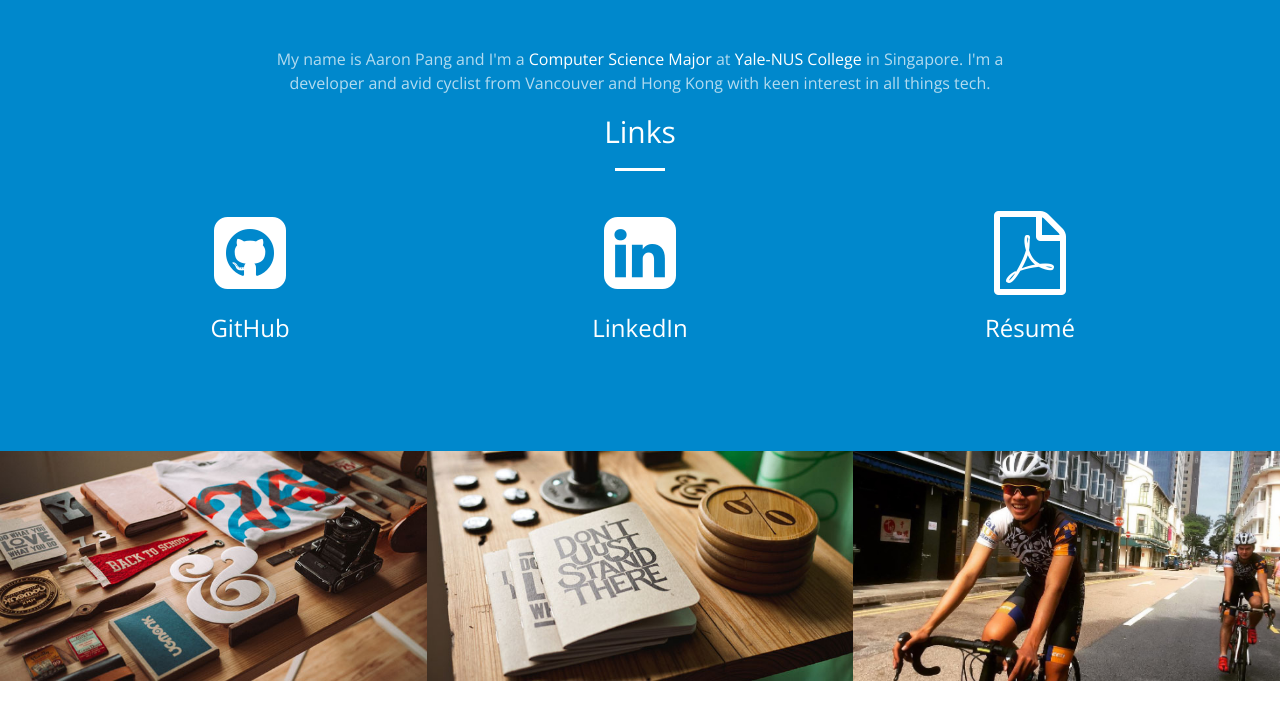
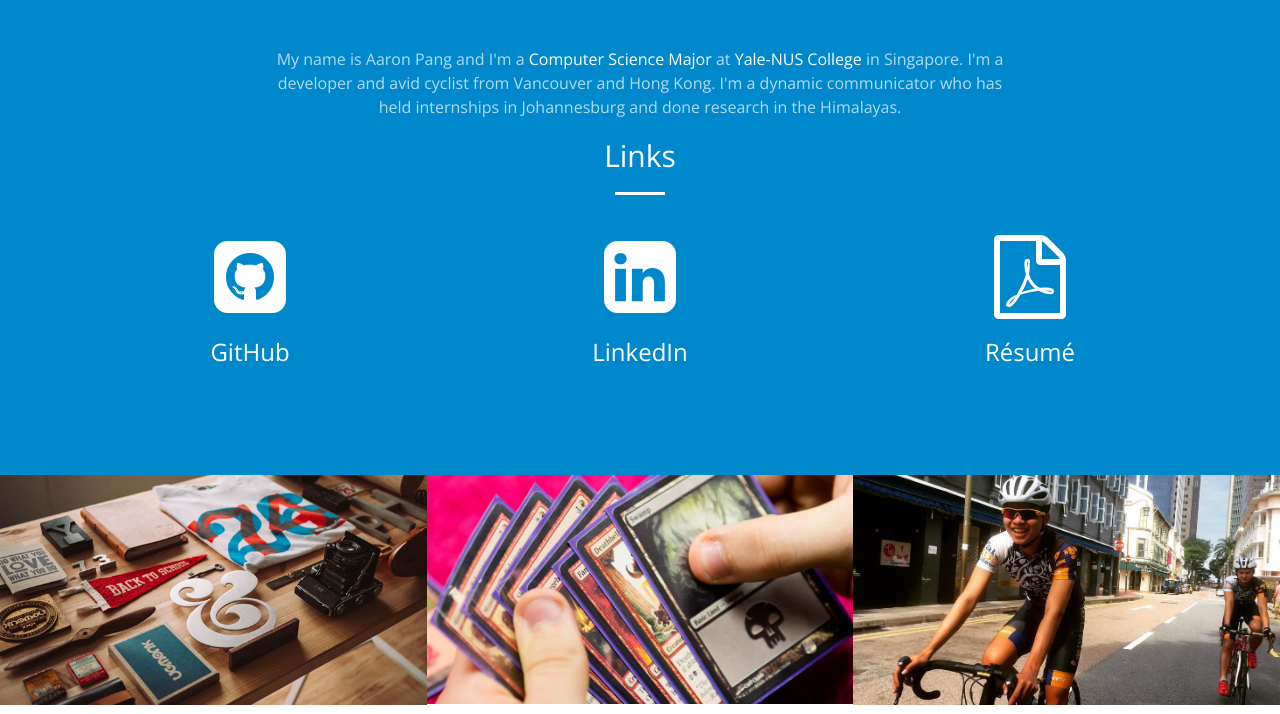
Before and after one commit to Airconaaron/Personal-Website, a website: page index.html in a window 1280 px wide. Shown: the part 1206-1920 px from the top of the page. Drawn offline with nearby package versions, Linux system fonts and the light colour scheme.

```diff
--- a/index.html
+++ b/index.html
@@ -98,7 +98,7 @@
                     <!-- add image from linkedin -->
                     <img src="img/profile_1.png" alt="profile" class="img-circle img-responsive img-centered profile-pic">
                     <p class="text-faded">My name is Aaron Pang and I'm a <a href="https://www.yale-nus.edu.sg/curriculum/majors/mathematical-computational-and-statistical-sciences/" title="Major Link"> <font color="white"> Computer Science Major</font></a> at
-                    <a href="https://www.yale-nus.edu.sg" title="Major Link"> <font color="white">Yale-NUS College </font> </a> in Singapore. I'm a developer and avid cyclist from Vancouver and Hong Kong with keen interest in all things tech.</p>
+                    <a href="https://www.yale-nus.edu.sg" title="Major Link"> <font color="white">Yale-NUS College </font> </a> in Singapore. I'm a developer and avid cyclist from Vancouver and Hong Kong. I'm a dynamic communicator who has held internships in Johannesburg and done research in the Himalayas.</p>
                     <!-- <a href="#skills" class="page-scroll btn btn-default btn-xl sr-button">Find Out More</a> -->
                 </div>
             </div>
@@ -203,14 +203,14 @@
                 </div>
                 <div class="col-lg-4 col-sm-6">
                     <a href="img/portfolio/fullsize/2.jpg" class="portfolio-box">
-                        <img src="img/portfolio/thumbnails/2.jpg" class="img-responsive" alt="">
+                        <img src="img/portfolio/thumbnails/magic_small_crop.jpg" class="img-responsive" alt="">
                         <div class="portfolio-box-caption">
                             <div class="portfolio-box-caption-content">
                                 <div class="project-category text-faded">
                                     Category
                                 </div>
                                 <div class="project-name">
-                                    Card Game
+                                    Magic the Gathering Clone
                                 </div>
                             </div>
                         </div>
```
Also changed, not shown: img/portfolio/thumbnails/Bikes.jpg (deleted), img/portfolio/thumbnails/magic_small.jpg (deleted), img/portfolio/thumbnails/magic_small_crop.jpg (added), img/profile_small.jpg (added), 3 other files.
